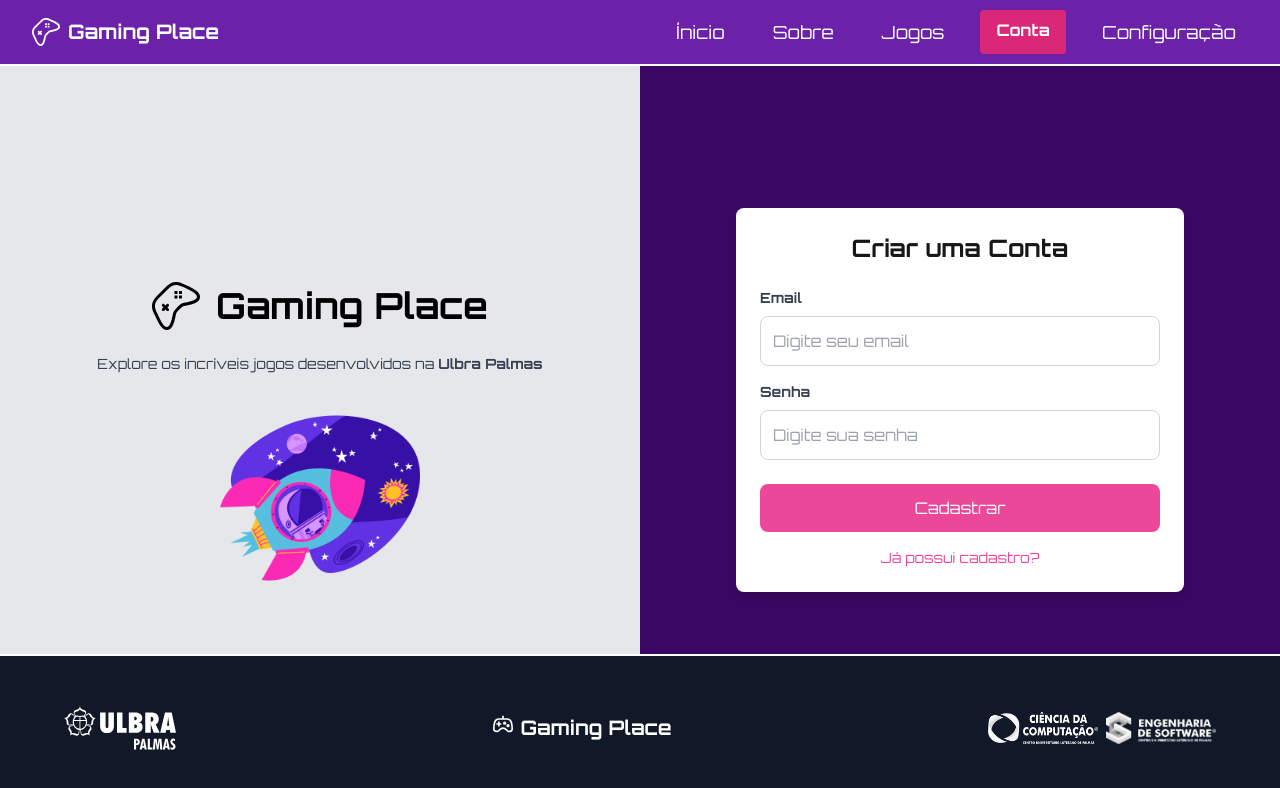
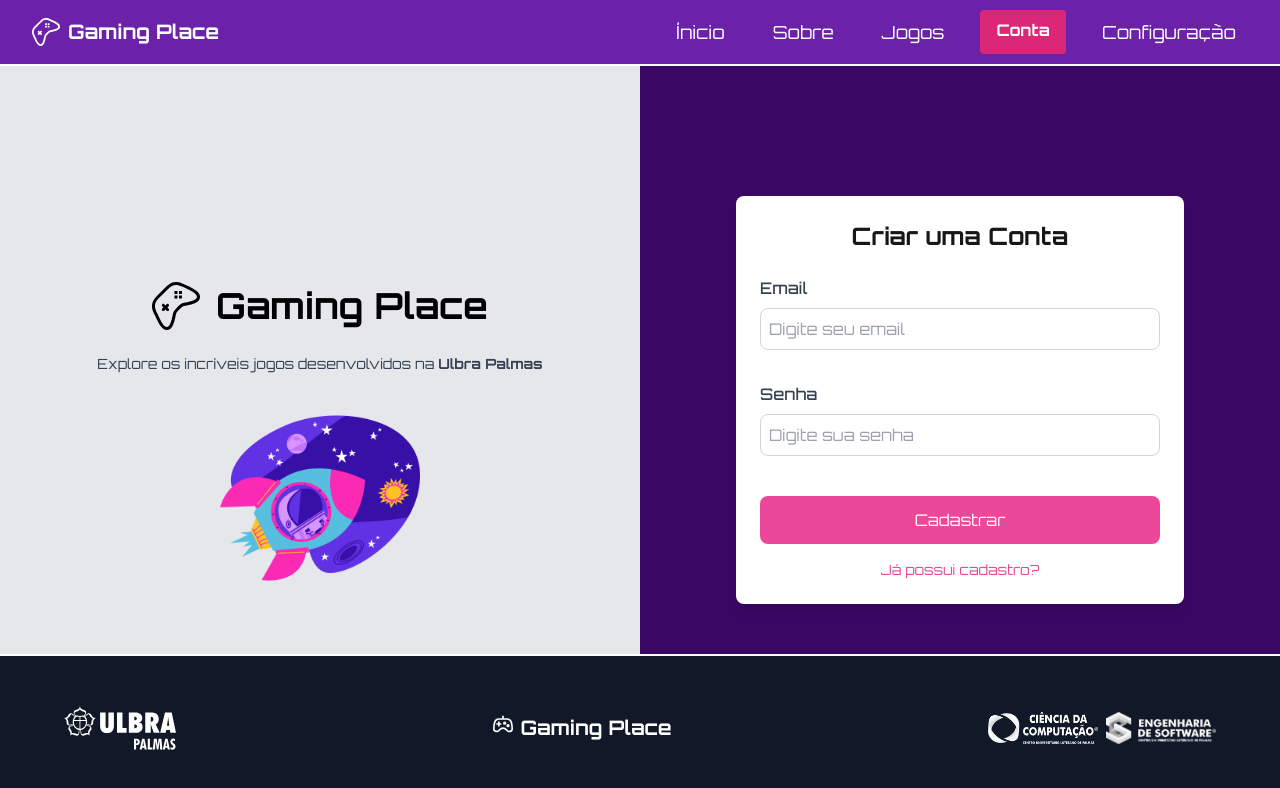
Before and after one commit to romarioulbra/gaming-place, a Next.js app: page /conta in a window 1280 px wide. Shown: the top 788 px of the page. Built offline with nearby package versions, Linux system fonts and the light colour scheme.

Commit message:
Componentes - Inserção de componente inputForm

```diff
--- a/src/app/conta/page.tsx
+++ b/src/app/conta/page.tsx
@@ -1,5 +1,6 @@
 import { SlGameController } from "react-icons/sl";
 import Image from "next/image";
+import InputForm from "../components/InputsForm";
 
 export default function Conta() {
   return (
@@ -33,32 +34,23 @@ export default function Conta() {
             <h2 className="text-2xl font-bold text-center mb-6">Criar uma Conta</h2>
             {/* Campo de E-mail */}
             <div className="mb-4">
-              <label
-                className="block text-gray-700 text-sm font-bold mb-2"
-                htmlFor="email"
-              >
-                Email
-              </label>
-              <input
-                id="email"
-                type="email"
-                className="w-full p-3 border border-gray-300 rounded-lg focus:outline-none focus:ring-2 focus:ring-pink-500"
+              <InputForm
+                tipoInput="email"
+                label="Email"
                 placeholder="Digite seu email"
+                // valorInput={formData.usuario_nome}
+                // metodoSubmit={(e) => setFormData({ ...formData, usuario_nome: e.target.value })}
               />
             </div>
+
             {/* Campo de Senha */}
             <div className="mb-6">
-              <label
-                className="block text-gray-700 text-sm font-bold mb-2"
-                htmlFor="password"
-              >
-                Senha
-              </label>
-              <input
-                id="password"
-                type="password"
-                className="w-full p-3 border border-gray-300 rounded-lg focus:outline-none focus:ring-2 focus:ring-pink-500"
+              <InputForm
+                tipoInput="password"
+                label="Senha"
                 placeholder="Digite sua senha"
+                // valorInput={formData.usuario_nome}
+                // metodoSubmit={(e) => setFormData({ ...formData, usuario_nome: e.target.value })}
               />
             </div>
             {/* Botão de Cadastro */}
```
